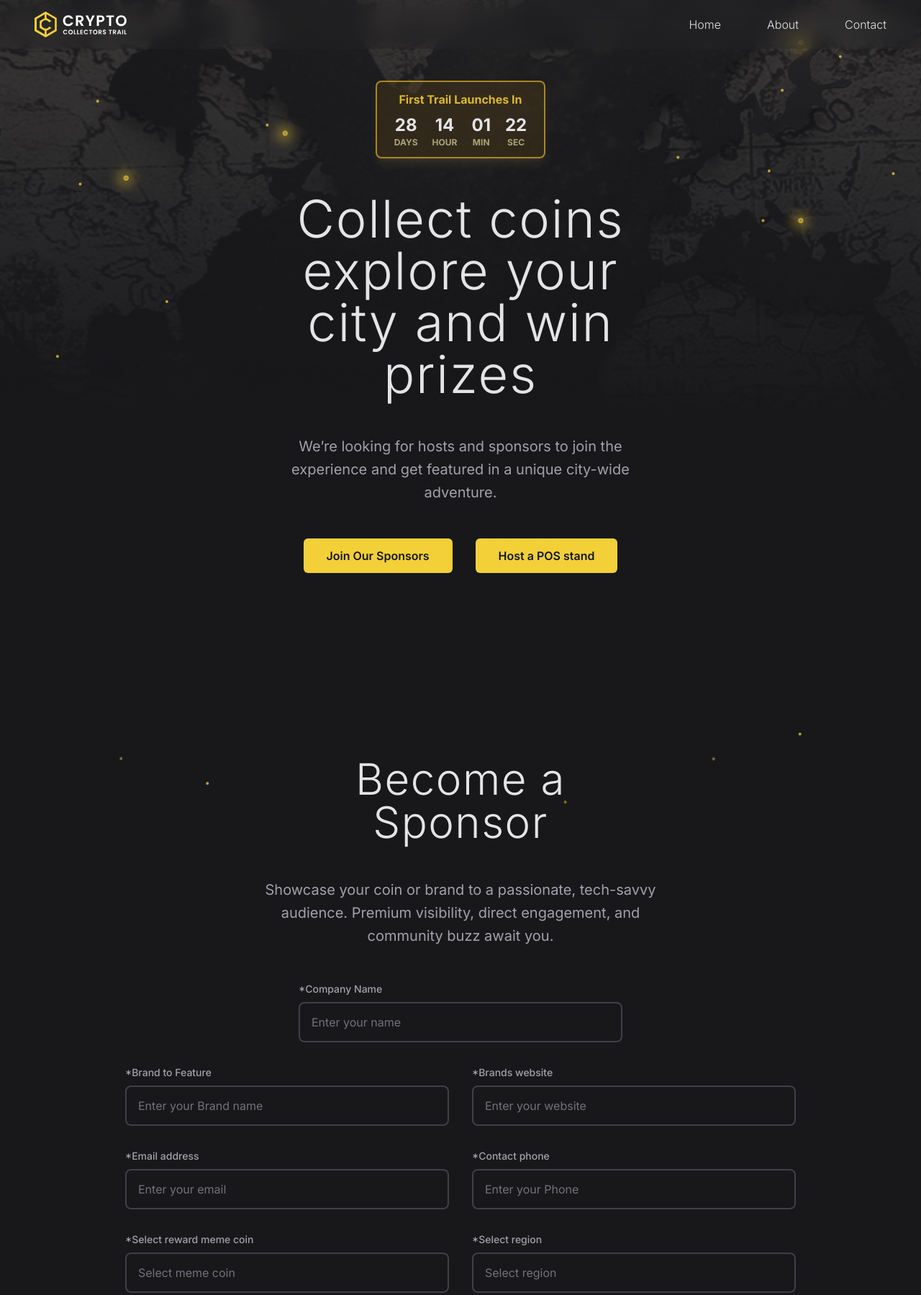
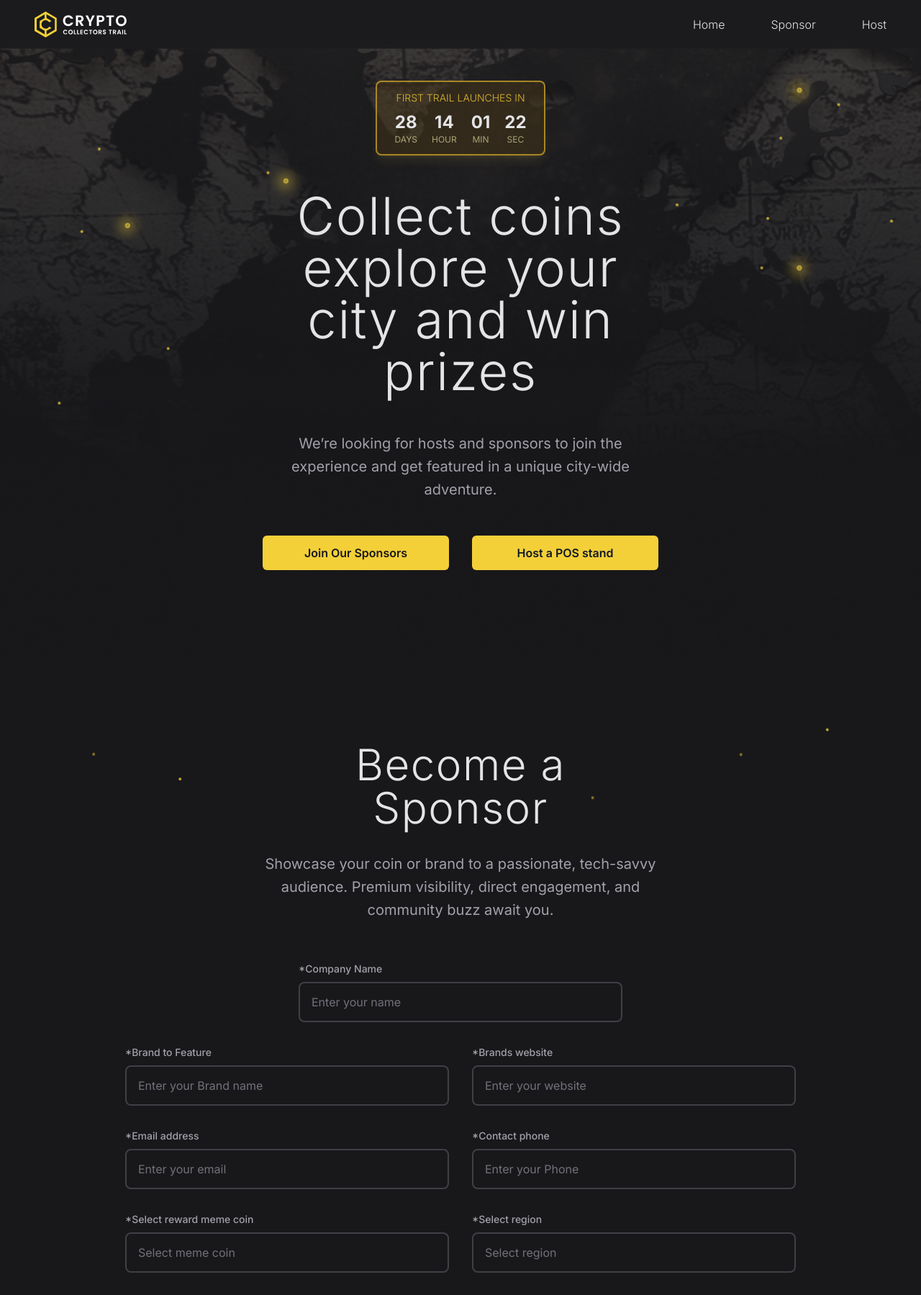
Before and after one commit to IvanRadojevic/CryptoCollectorsTrail, a website built with Vite: page index.html in a window 1280 px wide. Shown: the top 1799 px of the page at 72% size. Built offline with nearby package versions, Linux system fonts and the light colour scheme.

Commit message:
Checkpointgit add .!

```diff
--- a/index.html
+++ b/index.html
@@ -1,5 +1,5 @@
 <!DOCTYPE html>
-<html lang="en">
+<html lang="en" class="scroll-smooth">
 
 <head>
   <meta charset="UTF-8" />
@@ -46,15 +46,23 @@
       animation-duration: 4s;
       animation-delay: 2.1s;
     }
+
+    @supports (-moz-touch-enabled: 1) {
+
+      html,
+      body {
+        overflow-x: hidden;
+      }
+    }
   </style>
 </head>
 
 <body class="bg-zinc-900 text-zinc-200">
 
+  <header class="sticky w-full top-0 z-50">
+    <nav class="bg-zinc-800/30 absolute backdrop-blur-md w-full border-b-0 py-4 px-6 md:px-8 lg:px-12">
+      <div class=" mx-auto flex justify-between items-center ">
 
-  <header class="sticky top-0 z-50 ">
-    <nav class="  absolute  bg-zinc-800/30  backdrop-blur-md w-full border-b0 py-4 px-6 md:px-8 lg:px-12 ">
-      <div class="flex justify-between items-center ">
         <div>
           <img id="logo" alt="Logo" class="w-32 " />
         </div>
@@ -76,17 +84,17 @@
 
         <!-- Desktop Menu -->
         <ul class="hidden md:flex gap-16">
-          <li><a href="#" class="hover:text-primary-600 font-light">Home</a></li>
-          <li><a href="#" class="hover:text-primary-600 font-light">About</a></li>
-          <li><a href="#" class="hover:text-primary-600 font-light">Contact</a></li>
+          <li><a href="#home" class="hover:text-primary-600 font-light">Home</a></li>
+          <li><a href="#sponsor" class="hover:text-primary-600 font-light">Sponsor</a></li>
+          <li><a href="#host" class="hover:text-primary-600 font-light">Host</a></li>
         </ul>
       </div>
 
       <!-- Mobile Menu -->
       <ul id="mobile-menu" class="mt-4 hidden flex flex-col justify-center items-center gap-2 md:hidden">
-        <li><a href="#" class="block w-full  py-2 hover:text-primary-600">Home</a></li>
-        <li><a href="#" class="block w-full  py-2 hover:text-primary-600">About</a></li>
-        <li><a href="#" class="block  w-full py-2 hover:text-primary-600">Contact</a></li>
+        <li><a href="#home" class="block w-full  py-2 hover:text-primary-600 ">Home</a></li>
+        <li><a href="#sponsor" class="block w-full  py-2 hover:text-primary-600">Sponsor</a></li>
+        <li><a href="#host" class="block  w-full py-2 hover:text-primary-600">Host</a></li>
       </ul>
     </nav>
 
@@ -96,33 +104,34 @@
 
 
   <!-- 1st section-->
-  <section class="pt-24 md:pt-28 bg-[url('/background-1.png')] bg-cover flex items-center justify-center bg-top">
+  <section id="home"
+    class="pt-24 md:pt-28   flex items-center justify-center  bg-[url('/background-1.png')]  bg-contain md:bg-cover bg-no-repeat  bg-[center_67px]">
 
 
     <div
-      class="container max-w-contain flex flex-col items-center  justify-center gap-8 lg:gap-12 mx-6 md:mx-8 lg:mx-12">
+      class="container max-w-contain flex flex-col items-center  justify-center gap-8 lg:gap-12 px-6 md:px-8 lg:px-12">
 
       <!-- announcement-->
       <div
         class="flex flex-col items-center px-4 lg:px-6 py-3 gap-1 md:gap-2 text-center bg-primary-900/30 border-2 border-primary-600/80 rounded-lg shadow-lg shadow-primary-200/10">
-        <h3 class=" text-primary-500 font-bold">First Trail Launches In</h3>
+        <h3 class=" text-primary-500 font-light uppercase text-xs md:text-sm ">First Trail Launches In</h3>
 
         <div class="flex flex-row items-center p-0 gap-4 md:gap-5 grow-0">
           <p class="text-center">
             <span class="block text-xl md:text-2xl   font-bold">28</span>
-            <span class="block text-xs text-primary-100/60 font-bold">DAYS</span>
+            <span class="block text-xs text-primary-100/60 ">DAYS</span>
           </p>
           <p class="text-center">
             <span class="block  text-xl md:text-2xl   font-bold">14</span>
-            <span class="block text-xs text-primary-100/60 font-bold">HOUR</span>
+            <span class="block text-xs text-primary-100/60 ">HOUR</span>
           </p>
           <p class="text-center">
             <span class="block  text-xl md:text-2xl font-bold">01</span>
-            <span class="block text-xs text-primary-100/60  font-bold">MIN</span>
+            <span class="block text-xs text-primary-100/60  ">MIN</span>
           </p>
           <p class="text-center">
             <span class="block  text-xl md:text-2xl   font-bold">22</span>
-            <span class="block text-xs text-primary-100/60 font-bold">SEC</span>
+            <span class="block text-xs text-primary-100/60 ">SEC</span>
           </p>
 
         </div>
@@ -145,17 +154,17 @@
           the experience and get featured
           in a
           unique city-wide adventure.</p>
-        <div class=" w-full flex flex-col  gap-8 xs:flex-row  justify-center pb-14 lg:pb-32">
-          <button
-            class=" xs:w-auto px-4 md:px-8 py-4 grow-1 bg-primary-400  leading-none text-zinc-900 font-semibold rounded-md hover:bg-primary-200  hover:shadow-[0_0_20px_theme('colors.primary.800')] transition duration-300">
+        <div class="w-full flex flex-col sm:flex-row justify-center items-center gap-8 pb-14 lg:pb-32">
+          <button onclick="document.getElementById('sponsor').scrollIntoView()"
+            class="flex-1 max-w-xs w-full px-4 md:px-8 py-4 bg-primary-400 leading-none text-zinc-900 font-semibold rounded-md hover:bg-primary-200 hover:shadow-[0_0_20px_theme('colors.primary.800')] transition duration-300">
             Join Our Sponsors
           </button>
-          <button
-            class=" xs:w-auto px-4 md:px-8 py-4  bg-primary-400  leading-none text-gray-900 font-semibold rounded-md hover:bg-primary-200 hover:shadow-[0_0_20px_theme('colors.primary.800')] transition duration-300">
+
+          <button onclick="document.getElementById('host').scrollIntoView()"
+            class="flex-1 max-w-xs w-full px-4 md:px-8 py-4 bg-primary-400 leading-none text-gray-900 font-semibold rounded-md hover:bg-primary-200 hover:shadow-[0_0_20px_theme('colors.primary.800')] transition duration-300">
             Host a POS stand
           </button>
         </div>
-
 
       </div>
     </div>
@@ -164,7 +173,7 @@
 
 
   <!-- ======== SECTION 2 SPONSOR =======    -->
-  <section class=" relative pt-24  lg:pt-32  mb-24 lg:pb-32 mx-6 md:mx-8 lg:mx-12">
+  <section id="sponsor" class=" relative pt-20  lg:pt-28  pb-24 lg:pb-32 px-6 md:px-8 lg:px-12 ">
 
 
     <svg
@@ -211,10 +220,10 @@
 
     <div class="container  max-w-contain flex flex-col items-center text-center ">
       <h2
-        class="text-4xl md:text-6xl leading-none max-w-[400px] md:max-w-[550px] tracking-wide  font-light pb-8 lg:pb-12">
+        class="text-4xl md:text-6xl leading-none max-w-[400px] md:max-w-[550px] tracking-wide  font-light pb-4 lg:pb-8">
         Become a
         Sponsor</h2>
-      <p class="text-zinc-400 lg:text-xl lg:leading-8 max-w-[400px] md:max-w-[550px]  pb-4 xs-pb-8 lg:pb-12">Showcase
+      <p class="text-zinc-400 lg:text-xl lg:leading-8 max-w-[400px] md:max-w-[550px]    pb-10 lg:pb-14">Showcase
         your coin
         or brand
         to a
@@ -223,7 +232,7 @@
     </div>
 
 
-    <form class="max-w-[932px] mx-auto space-y-8 flex flex-col items-center">
+    <form class="max-w-[932px] mx-auto space-y-4 md:space-y-8  flex flex-col items-center">
       <!-- Company Name -->
       <div class="max-w-[450px] w-full">
         <label class=" block text-zinc-400 text-sm font-medium mb-2">*Company Name</label>
@@ -231,7 +240,7 @@
           class="w-full border-2 leading-none placeholder-zinc-500 border-zinc-700 rounded-lg p-3 lg:p-4 bg-transparent focus:outline-none focus:ring-1 focus:ring-primary-400" />
       </div>
 
-      <div class="flex flex-col md:flex-row gap-8 w-full items-center">
+      <div class="flex flex-col md:flex-row gap-4 md:gap-8 w-full items-center">
         <!-- Brand -->
         <div class="w-full md:w-1/2 max-w-[450px]">
           <label class="block text-zinc-400 text-sm font-medium mb-2">*Brand to Feature</label>
@@ -247,7 +256,7 @@
         </div>
       </div>
 
-      <div class="flex flex-col md:flex-row gap-8 w-full items-center">
+      <div class="flex flex-col md:flex-row gap-4 md:gap-8 w-full items-center">
         <!-- Email -->
         <div class="w-full md:w-1/2 max-w-[450px]">
           <label class="block text-zinc-400 text-sm font-medium mb-2">*Email address</label>
@@ -264,7 +273,7 @@
 
       </div>
 
-      <div class="flex flex-col md:flex-row gap-8 w-full items-center">
+      <div class="flex flex-col md:flex-row gap-4 md:gap-8 w-full items-center">
         <!-- Reword Coin -->
         <div class="w-full md:w-1/2 max-w-[450px]">
           <label class="block text-zinc-400 text-sm font-medium mb-2">*Select reward meme coin</label>
@@ -282,7 +291,7 @@
       </div>
 
       <!-- Cards Plan  -->
-      <div class="flex flex-col md:flex-row gap-8 w-full items-center">
+      <div class="flex flex-col md:flex-row gap-4 md:gap-8 w-full items-center">
         <div class="text-sm text-white w-full m-auto">
 
 
@@ -460,11 +469,11 @@
   </section>
 
 
-  <section class=" relative pt-24 lg:pt-32  mb-24 lg:pb-32  mx-6 md:mx-8 lg:mx-12">
+  <section id="host" class=" relative pt-20 lg:pt-28  pb-24 lg:pb-32 px-6 md:px-8 lg:px-12">
     <!-- ======== SECTION 3 HOSTS =======    -->
 
     <svg
-      class="absolute left-0 xl:left-[10%] top-[10%] -translate-y-1/2 z-[-10] w-[300px] h-[301px] lg:w-[400px] lg:h-[401px] "
+      class="absolute left-0 xl:left-[10%] top-[10%]  -translate-y-1/2 z-[-10] w-[300px] h-[301px] lg:w-[400px] lg:h-[401px]  "
       viewBox="0 0 400 401" fill="none" xmlns="http://www.w3.org/2000/svg">
       <circle class="dot blink delay-100" opacity="0.74" cx="221" cy="390.679" r="1" fill="#F3D038" stroke="#F3D038"
         stroke-width="2" />
@@ -506,10 +515,10 @@
 
     <div class="container max-w-contain flex flex-col items-center  text-center">
       <h2
-        class="text-4xl md:text-6xl leading-none max-w-[400px] md:max-w-[550px] tracking-wide font-light pb-8 lg:pb-12">
+        class="text-4xl md:text-6xl leading-none max-w-[400px] md:max-w-[550px] tracking-wide font-light  pb-4 lg:pb-8">
         Host a POS
         Stand</h2>
-      <p class="text-zinc-400 lg:text-xl lg:leading-8 max-w-[400px] md:max-w-[550px]  pb-8 lg:pb-12">Drive more foot
+      <p class="text-zinc-400 lg:text-xl lg:leading-8 max-w-[400px] md:max-w-[550px] pb-10 lg:pb-14">Drive more foot
         traffic to
         your
         cafe or store. Be part of an exciting new movement and reward your customers with crypto collectibles.</p>
@@ -606,7 +615,7 @@
 
   <section>
     <footer
-      class="px-4 xs:px-6 md:px-8 lg:px-12 text-lg font-light bg-zinc-800 border-t-2 border-primary-900 text-primary-200/50 py-24">
+      class="px-6 md:px-8 lg:px-12 text-lg font-light bg-zinc-800 border-t-2 border-primary-900 text-primary-200/50 py-24">
       <p>2025 © Liam Forde</p>
     </footer>
   </section>
--- a/tailwind.config.js
+++ b/tailwind.config.js
@@ -1,5 +1,6 @@
 /** @type {import('tailwindcss').Config} */
 export default {
+  darkMode: false,
   content: ["./index.html", "./src/**/*.{js,ts}"],
   theme: {
     extend: {
--- a/vite.confing.js
+++ b/vite.confing.js
@@ -1,5 +1,5 @@
 import { defineConfig } from 'vite';
 
 export default defineConfig({
-  base: '/CryptoCollectorsTrail/', // your repo name with slashes
+  base: '/CryptoCollectorsTrail/',
 });
```
